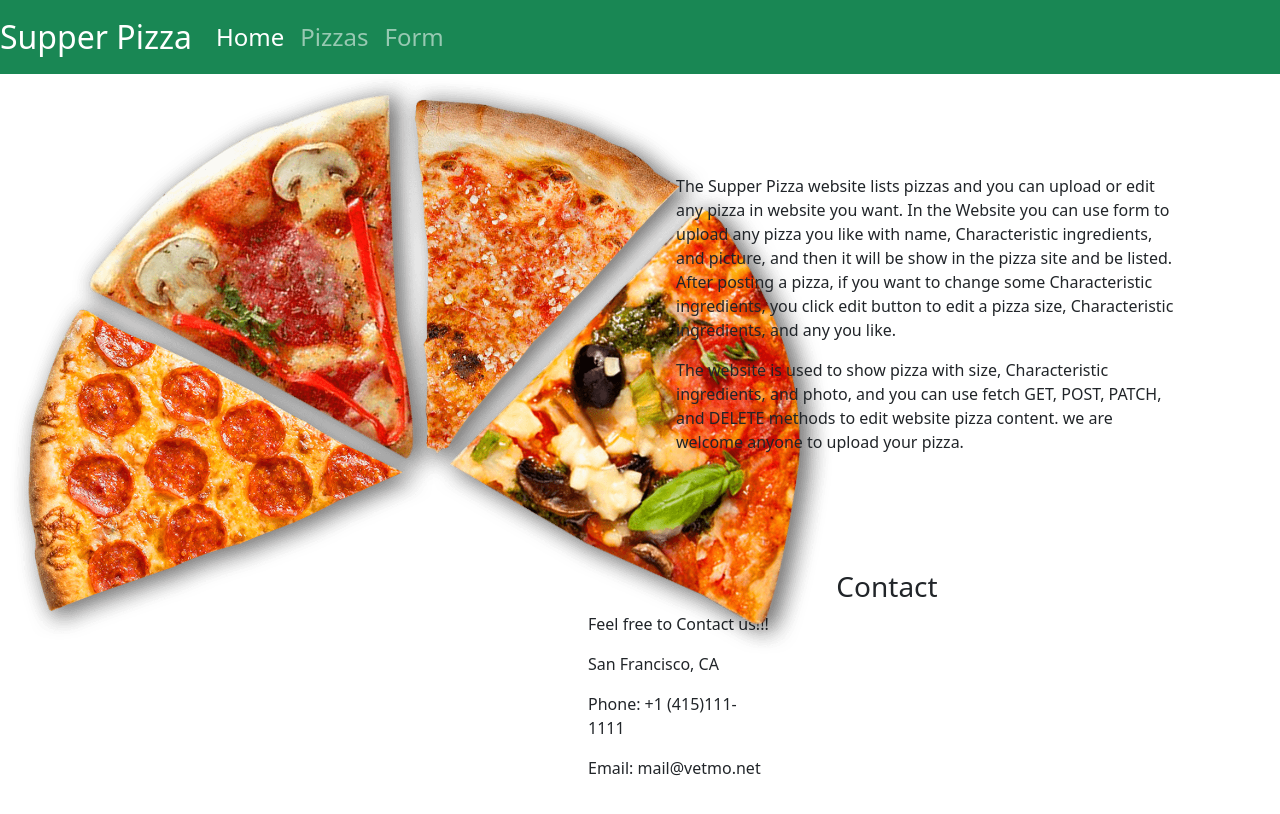
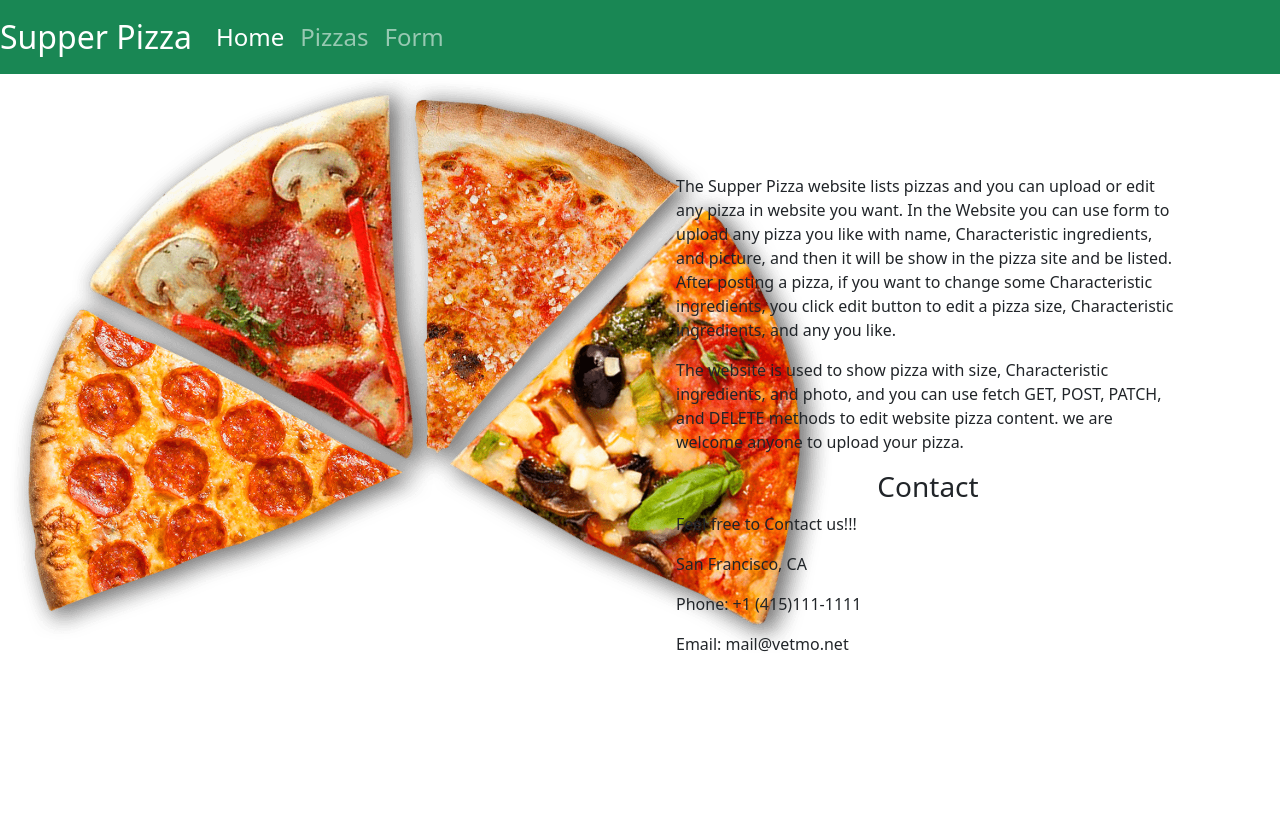
Before and after one commit to atenliao/phase-2-project-front-end, a React (Create React App) app: page / in a window 1280 px wide. Shown: the top 814 px of the page. Built offline with nearby package versions, Linux system fonts and the light colour scheme; no server answers.

Commit message:
update home

```diff
--- a/src/components/Home.js
+++ b/src/components/Home.js
@@ -21,17 +21,19 @@ function Home() {
                         The website is used to show pizza with size, Characteristic ingredients, and photo, and you can use fetch GET, POST, PATCH, and DELETE methods to edit website pizza content.
                         we are welcome anyone to upload your pizza.
                     </p>
-                </div>
-            </div>
-            <div className="container" id="contact">
-                <h3 className="text-center">Contact</h3>
-                <div className="row">
-                    <div className="col-sm-4">
+                    <h3 className="text-center">Contact</h3>
+                    <div className="row">
+                    <div >
                         <p>Feel free to Contact us!!!</p>
                         <p><span className="glyphicon glyphicon-map-marker"></span>San Francisco, CA</p>
                         <p><span className="glyphicon glyphicon-phone"></span>Phone: +1 (415)111-1111</p>
                         <p><span className="glyphicon glyphicon-envelope"></span>Email: mail@vetmo.net</p>
                     </div>
+                </div>
+            </div>
+            <div className="container" id="contact">
+
+
                     {/* <form >
                         <div className="col-sm-8">
 
```
